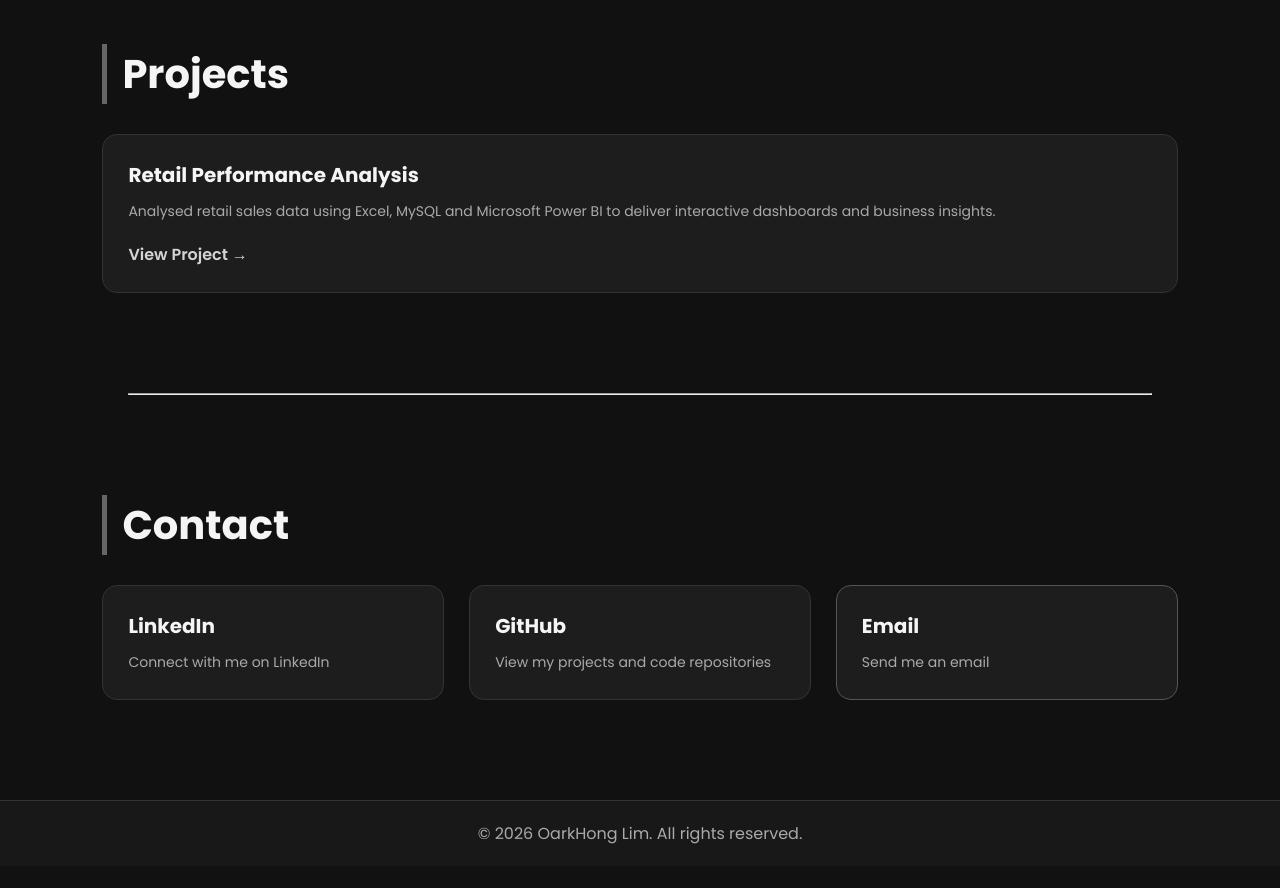
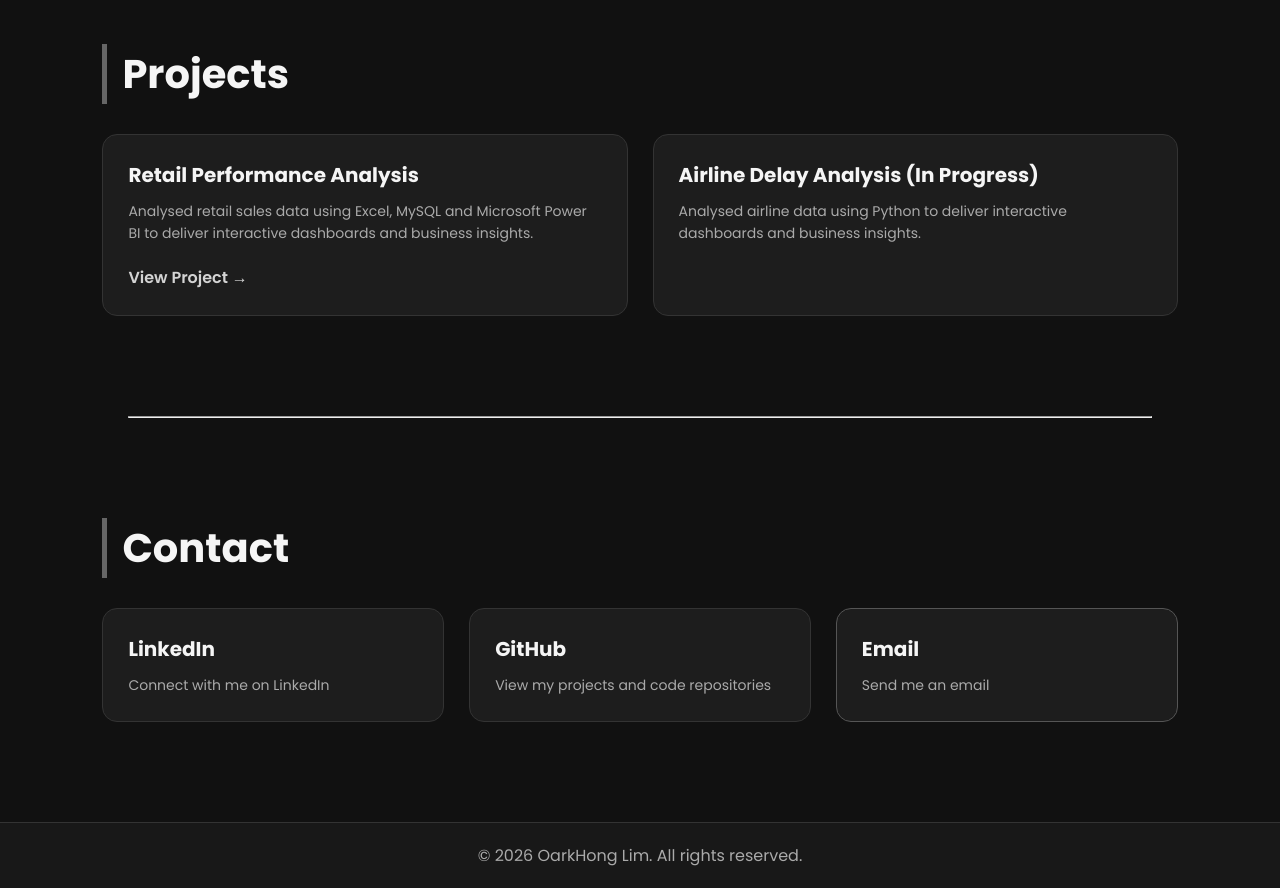
Before and after one commit to oarkhonglim/oarkhonglim.github.io, a plain HTML site: page index.html in a window 1280 px wide. Shown: the part 860-1748 px from the top of the page. Before the commit the page ends 1726 px from the top, so only its background shows below. Drawn offline with Linux system fonts and the light colour scheme.

Commit message:
added an in-progressed project

```diff
--- a/index.html
+++ b/index.html
@@ -54,6 +54,12 @@
                         </div>
                     </a>
 
+                    <a href="" class="card-link">
+                        <div class="card">
+                            <h3>Airline Delay Analysis (In Progress)</h3>
+                            <p>Analysed airline data using Python to deliver interactive dashboards and business insights.</p>
+                        </div>
+                    </a>
 
                 </div>
             </div>
```
Also changed, not shown: 1 other file.
